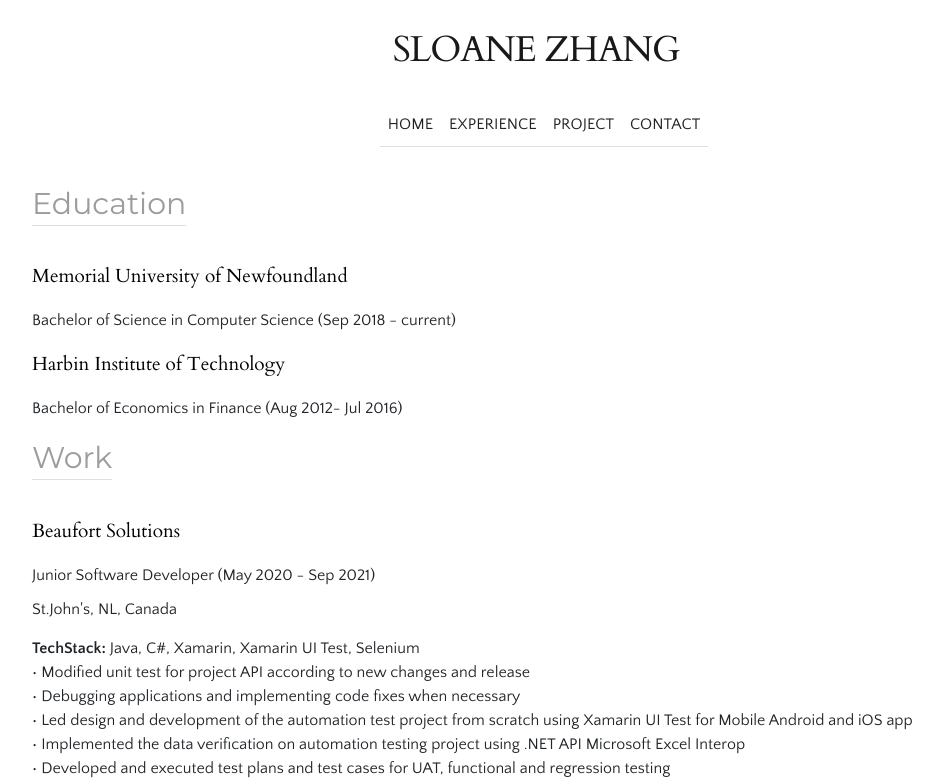
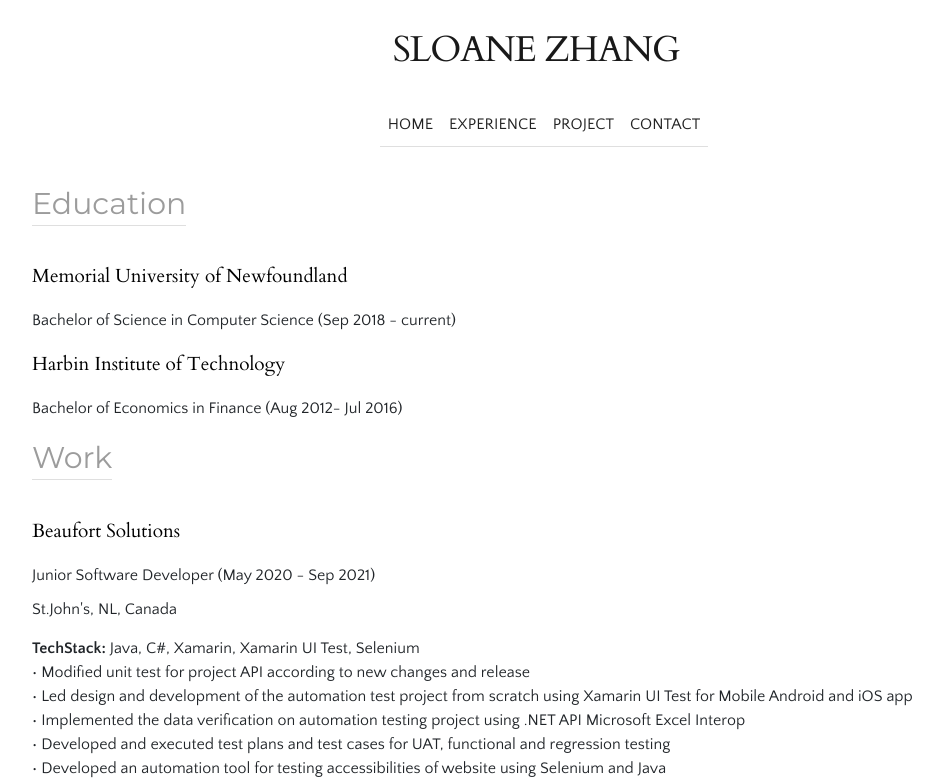
Before and after one commit to Sloane-Z/react-personal-site, a React (Create React App) app: page /Experience in a window 1280 px wide. Shown: the top 783 px of the page, without its empty margins (96-1039 px from the left). Built offline with nearby package versions, Linux system fonts and the light colour scheme; a web font is replaced by a local one.

Commit message:
Added a project link

```diff
--- a/src/components/Project.js
+++ b/src/components/Project.js
@@ -37,6 +37,7 @@ export default class Project extends React.Component {
 			<Wrapper>
 				<Header>Project</Header>
 				<div id='gallery' className='container-fluid'>
+
 					<a href='https://www.stjohnslocalguide.com/' target='_blank' rel='noreferrer'><img src='https://cdn.escapismmagazine.com/gallery/593536c432fd7.jpeg' className="img-responsive" alt='St.Johns Local Guide'/></a>
 					<a href='https://www.notion.so/Improve-A-search-Algorithm-using-Jump-Point-Search-aaecc4a77b7e416eb2fa0a5626fc98ca' target='_blank' rel='noreferrer'><img src={PathFinding_Cover} className="img-responsive" alt='Pathfinding'/></a>
 					<a href='https://www.notion.so/Save-The-Bunny-db3e068b72c44f5db3bbbd4fe7154613' target='_blank' rel='noreferrer'><img src={SaveTheBunny_Cover} className="img-responsive" alt='SaveTheBunny'/></a>
@@ -45,7 +46,7 @@ export default class Project extends React.Component {
 						<img src={Blokus_Cover} className="img-responsive" alt='Blokus'></img>
 					</a>
 					<a href='https://www.notion.so/Chomp-f3c70a99c0624979b4ebabd256518724' target='_blank' rel='noreferrer'><img src={Chomp_Cover} className="img-responsive" alt='Chomp'/> </a>
-
+					<a href='https://fall-game-lovat.vercel.app' target='_blank' rel='noreferrer'><img src='https://s3.us-west-2.amazonaws.com/secure.notion-static.com/d91f7435-279d-42a1-9c45-87dfacc10499/Untitled.png?X-Amz-Algorithm=AWS4-HMAC-SHA256&X-Amz-Credential=AKIAT73L2G45O3KS52Y5%2F20210812%2Fus-west-2%2Fs3%2Faws4_request&X-Amz-Date=20210812T201708Z&X-Amz-Expires=86400&X-Amz-Signature=9863ebfa6a120021cc2b29569b7e874e0c211c13d5f23e6fba538fa0f332b625&X-Amz-SignedHeaders=host&response-content-disposition=filename%20%3D%22Untitled.png%22' className="img-responsive" alt='Falling Ball Game'/> </a>
 
 
 				</div>
--- a/src/content/expData.js
+++ b/src/content/expData.js
@@ -7,7 +7,6 @@ const workData = [
     location: 'St.John\'s, NL, Canada ',
     responsibility:[
       'Modified unit test for project API according to new changes and release',
-      'Debugging applications and implementing code fixes when necessary',
       'Led design and development of the automation test project from scratch using Xamarin UI Test for Mobile Android and iOS app',
       'Implemented the data verification on automation testing project using .NET API Microsoft Excel Interop',
       'Developed and executed test plans and test cases for UAT, functional and regression testing',
```
Also changed, not shown: src/components/Home.js (indentation only).
